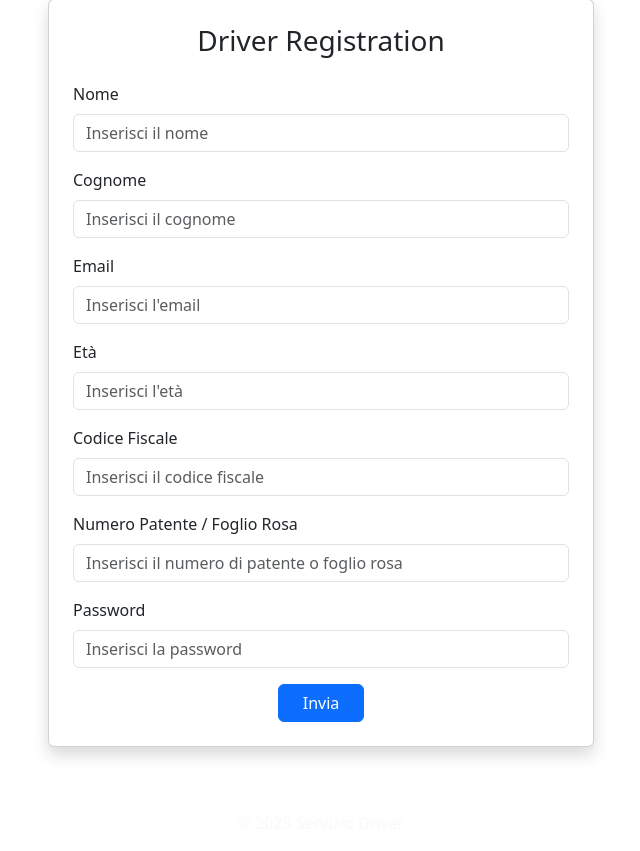
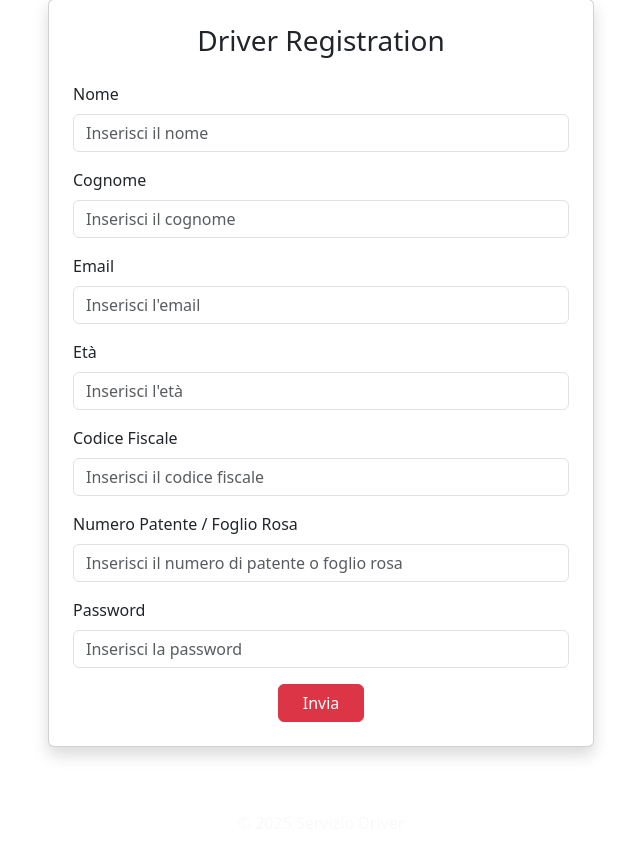
Before and after one commit to ITTPascal-2526-5L/pascal-carsharing-brighipagliaraniromagnoli, a Flask app: page /registration_driver in a window 1280 px wide. Shown: the part 265-1116 px from the top of the page, without its empty margins (319-959 px from the left). Run offline with Flask 3, Linux system fonts and the light colour scheme.

Commit message:
aura commit

```diff
--- a/app/templates/driverLogin.html
+++ b/app/templates/driverLogin.html
@@ -74,7 +74,7 @@
                 <input type="password" class="form-control" name="password" placeholder="Inserisci la password" required>
               </div>
               <div class="text-center">
-                <button type="submit" class="btn btn-primary px-4">Invia</button>
+                <button type="submit" class="btn btn-danger px-4">Invia</button>
               </div>
             </form>
           </div>
--- a/app/templates/passengerLogin.html
+++ b/app/templates/passengerLogin.html
@@ -74,7 +74,7 @@
               </div>
 
               <div class="text-center">
-                <button type="submit" class="btn btn-primary px-4">Invia</button>
+                <button type="submit" class="btn btn-success px-4">Invia</button>
               </div>
             </form>
           </div>
```
